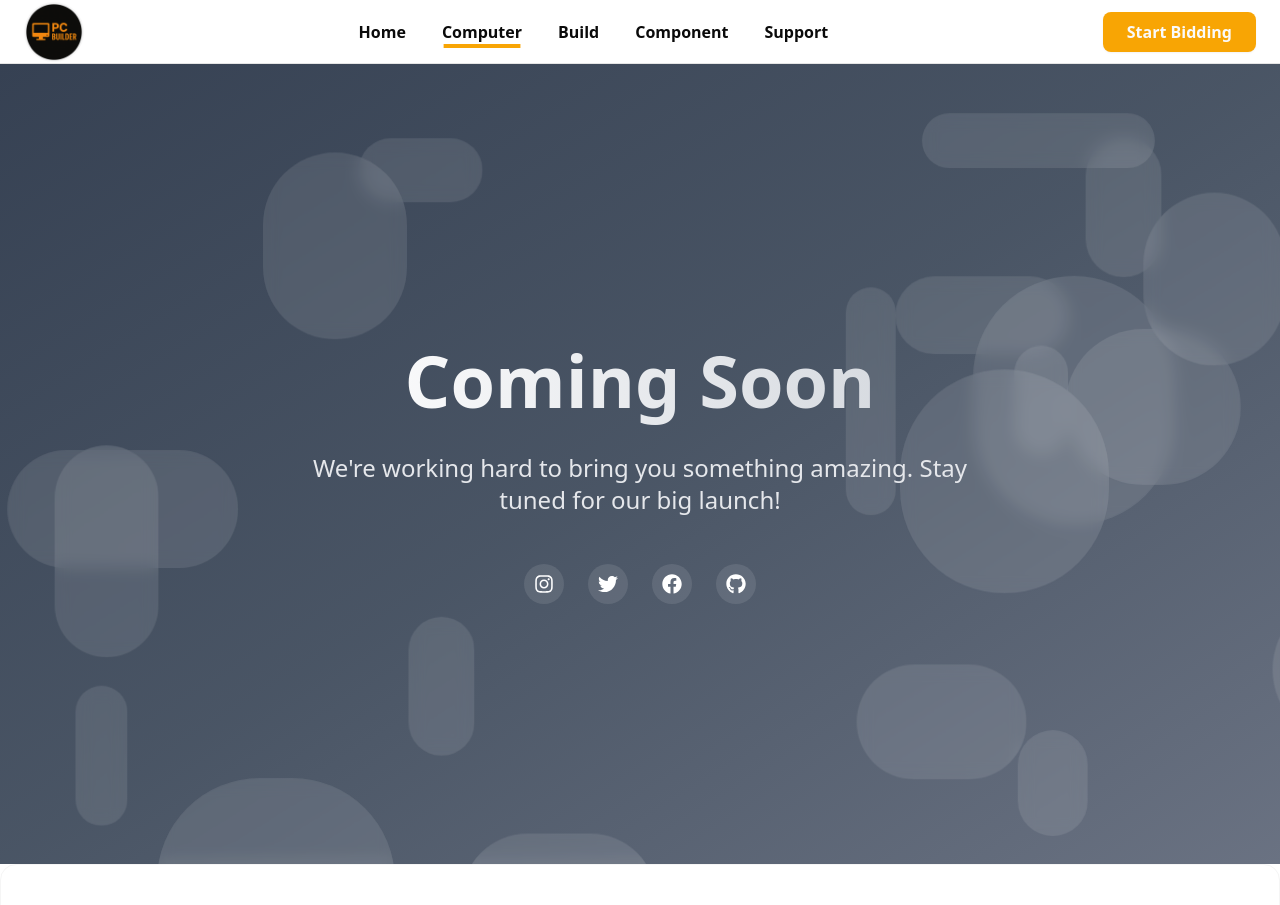
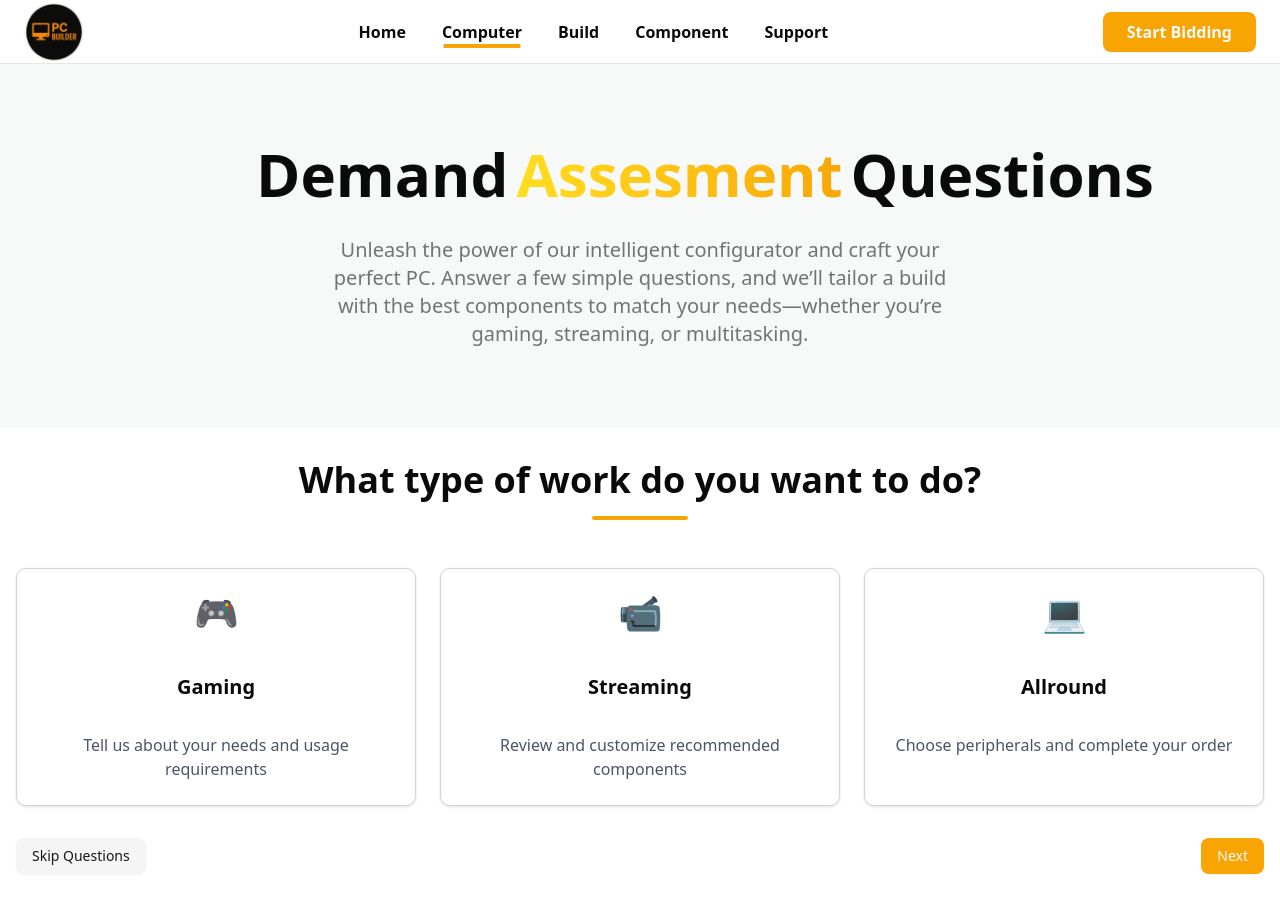
Before and after one commit to alphasspase/custom-pc-builder, a Next.js app: page /computer in a window 1280 px wide. Shown: the top 905 px of the page. Built offline with nearby package versions, Linux system fonts and the light colour scheme.

Commit message:
create DemandAssessmentQuestions sectioin

```diff
--- /dev/null
+++ b/src/app/computer/_components/DemandAssessmentQuestions.tsx
@@ -0,0 +1,21 @@
+export default function DemandAssessmentQuestions() {
+  return (
+    <section className="p-10 py-20 flex items-center justify-center bg-primary-gray-600">
+      <div className="text-center space-y-8">
+        <div className="max-w-screen-md mx-auto text-center text-4xl md:text-6xl font-bold">
+          <h1>
+            Demand
+            <span className="text-transparent px-2 bg-gradient-to-r from-yellow-300 to-primary bg-clip-text">
+              Assesment
+            </span>
+            Questions
+          </h1>
+        </div>
+
+        <p className="max-w-screen-sm mx-auto text-xl text-muted-foreground">
+          {`Unleash the power of our intelligent configurator and craft your perfect PC. Answer a few simple questions, and we’ll tailor a build with the best components to match your needs—whether you’re gaming, streaming, or multitasking.`}
+        </p>
+      </div>
+    </section>
+  );
+}
--- /dev/null
+++ b/src/app/computer/_components/WorkTypeSelection.tsx
@@ -0,0 +1,77 @@
+'use client';
+import { Button } from '@/components/ui/button';
+import { Card } from '@/components/ui/card';
+import { Separator } from '@/components/ui/separator';
+import { useState } from 'react';
+
+const WorkTypeSelection = () => {
+  const [selectedOption, setSelectedOption] = useState<string | null>(null);
+
+  const options = [
+    {
+      title: 'Gaming',
+      description: 'Tell us about your needs and usage requirements',
+      icon: '🎮',
+    },
+    {
+      title: 'Streaming',
+      description: 'Review and customize recommended components',
+      icon: '📹',
+    },
+    {
+      title: 'Allround',
+      description: 'Choose peripherals and complete your order',
+      icon: '💻',
+    },
+  ];
+
+  return (
+    <div className="container mx-auto px-4 py-8">
+      <section className="text-center mb-8">
+        <div className="text-center mb-12">
+          <h2 className="mb-4"> What type of work do you want to do?</h2>
+          <div className="w-24 h-1 bg-primary mx-auto rounded-full"></div>
+        </div>
+
+        <div className="grid grid-cols-1 sm:grid-cols-2 md:grid-cols-3 gap-6">
+          {options.map((option, index) => (
+            <Card
+              key={index}
+              className={`p-6 border border-gray-300 rounded-lg cursor-pointer transition duration-300 ease-in-out ${
+                selectedOption === option.title
+                  ? 'bg-blue-100'
+                  : 'hover:bg-gray-100'
+              }`}
+              onClick={() => setSelectedOption(option.title)}
+            >
+              <div className="flex items-center justify-center text-4xl mb-4">
+                {option.icon}
+              </div>
+              <h3 className="text-xl font-semibold">{option.title}</h3>
+              <p className="text-gray-600 mt-2">{option.description}</p>
+            </Card>
+          ))}
+        </div>
+      </section>
+
+      <div className="flex justify-between items-center mt-8">
+        <Button variant="secondary">Skip Questions</Button>
+        <Button>Next</Button>
+      </div>
+
+      <Separator className="my-8" />
+
+      <footer className="text-center text-gray-600">
+        <p className="text-sm">© 2025 PC Builder. All rights reserved.</p>
+        <div className="flex justify-center gap-6 mt-4">
+          <Button variant="link">Home</Button>
+          <Button variant="link">Configure PC</Button>
+          <Button variant="link">Components</Button>
+          <Button variant="link">Support</Button>
+        </div>
+      </footer>
+    </div>
+  );
+};
+
+export default WorkTypeSelection;
--- a/src/app/computer/page.tsx
+++ b/src/app/computer/page.tsx
@@ -1,10 +1,11 @@
-import ComingSoon from '@/components/global/ComingSoon';
-import React from 'react';
+import DemandAssessmentQuestions from './_components/DemandAssessmentQuestions';
+import WorkTypeSelection from './_components/WorkTypeSelection';
 
 const computerPage = () => {
   return (
     <div>
-      <ComingSoon />
+      <DemandAssessmentQuestions />
+      <WorkTypeSelection />
     </div>
   );
 };
```
